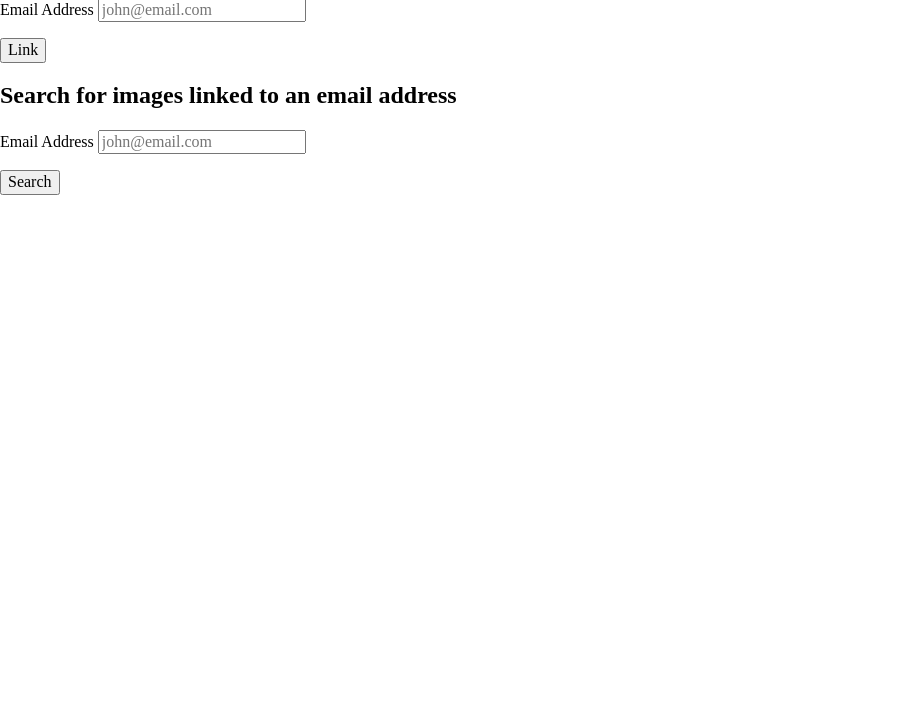
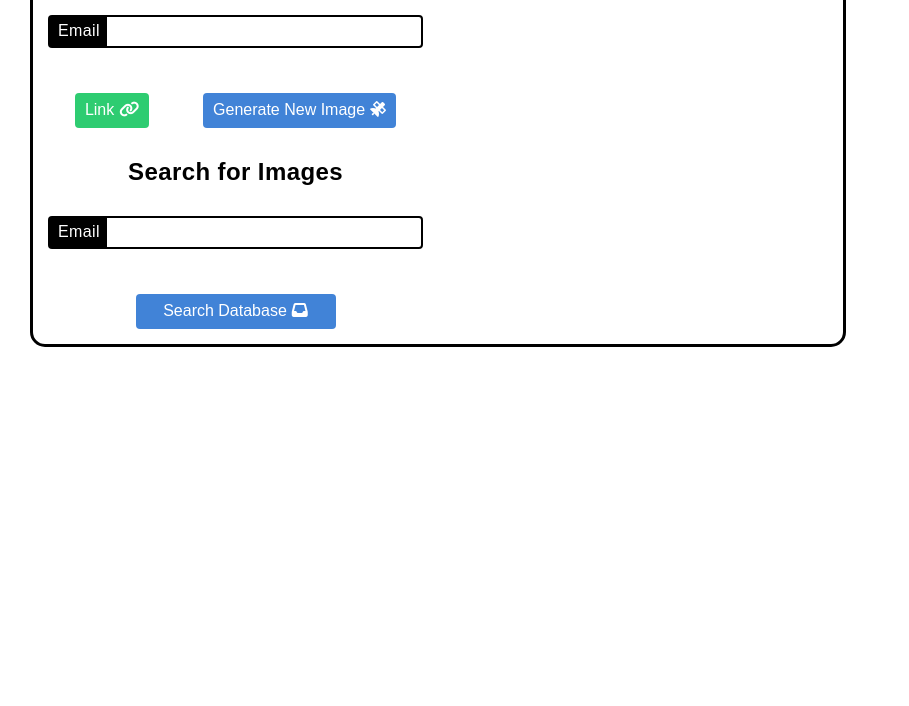
Before and after one commit to Theodore-ui/Javascript_Array_Reflection, a plain HTML site: page index.html in a window 1280 px wide. Shown: the part 94-800 px from the top of the page, without its empty margins (0-909 px from the left). Drawn offline with Linux system fonts and the light colour scheme; no server answers.

Commit message:
I have styled the image generator box

```diff
--- a/index.html
+++ b/index.html
@@ -9,24 +9,35 @@
         <title>JavaScript array reflection</title>
     </head>
     <body>
-        <div>
-            <div id="image_container"></div>
-            <button type="button" id="refresh_img">Generate New Image</button>
-            <h2>Link the image to an email address</h2>
-            <label for="email" id="email_label">Email Address</label>
-            <input type="text" id="email_input" placeholder="john@email.com">
-            <p id="input_msg"></p>
-            <button type="submit" id="email_submit">Link</button>
+        <div class="link_img">
+            <div id="image_container">
+
+            </div>
+            <div class="controls">
+                <h2 class="header_1">Link Image to Email</h2>
+                <div class="input_container">
+                    <label for="email" id="email_label">Email</label>
+                    <input type="text" id="email_input">
+                </div>
+                <p id="input_msg"></p>
+                <div class="img_buttons">
+                    <button type="submit" class="email_submit btn">Link<i class="fa-solid fa-link"></i></button>
+                    <button type="button" class="refresh_img btn">Generate New Image<i class="fa-solid fa-satellite"></i></button>
+                </div>
+                <h2>Search for Images</h2>
+                <div class="input_container">
+                    <label for="email" id="search_label">Email</label>
+                    <input type="text" id="search_input">
+                </div>
+                <p id="search_msg"></p>
+                <button type="submit" class="search_submit btn">Search Database<i class="fa-solid fa-inbox"></i></button>
+            </div>
         </div>
-        <div>
-            <h2>Search for images linked to an email address</h2>
-            <label for="email" id="search_label">Email Address</label>
-            <input type="text" id="search_input" placeholder="john@email.com">
-            <p id="search_msg"></p>
-            <button type="submit" id="search_submit">Search</button>
-            <div id="image_gallery"></div>
+        <div id="image_gallery">
+
         </div>
         <script src="js/jquery-3.6.3.min.js"></script>
         <script src="js/app.js"></script>
+        <script src="https://kit.fontawesome.com/1e403b2a33.js" crossorigin="anonymous"></script>
     </body>
 </html>
--- a/js/app.js
+++ b/js/app.js
@@ -1,23 +1,28 @@
 // random image display
 const card = document.querySelector('#image_container');
-const imgBtn = document.querySelector('#refresh_img');
+const imgBtn = document.querySelector('.refresh_img');
+const url = 'https://picsum.photos/405';
 
 //email validation
 const email = document.querySelector('#email_input');
 const emailMsg = document.querySelector("#input_msg");
-const emailBtn = document.querySelector("#email_submit");
+const emailBtn = document.querySelector(".email_submit");
 const emailRegex = /^[_\.0-9a-zA-Z-]+@([0-9a-zA-Z][0-9a-zA-Z-]+\.)+[a-zA-Z]{2,6}$/;
 const emailNullMsg = "Please enter your email";
 const emailFormatMsg = "Please enter a valid email";
 const emailSuccessMsg = "Success! your email has been linked to the image";
 const repeatImgMsg = "Image is aleardy Linked to email Address";
+
+// Placeholder element shown while an image is loading:
+const linkedIcon = `<i class="fa-solid fa-link"></i>`;
+
 //email and image shorage
-let db = []
+let db = [];
 
 //Image search
 const search = document.querySelector('#search_input');
 const searchMsg = document.querySelector("#search_msg");
-const searchBtn = document.querySelector("#search_submit");
+const searchBtn = document.querySelector(".search_submit");
 const imageGallery = document.querySelector('#image_gallery');
 const searchNotFoundMsg = "Email address not recognised";
 
@@ -30,15 +35,14 @@ function fetchData(url) {
 }
 
 Promise.all([
-    fetchData('https://picsum.photos/200')
+    fetchData(url)
 ])
+
 .then(data => {
     let randomImage = data[0].url;
 
     generateImage(randomImage);
 })
-
-//helper Functions
 
 function checkStatus(response) {
     if(response.ok){
@@ -58,7 +62,7 @@ function generateImage(data) {
 
 function changeImage() {
     const img = card.querySelector('img');
-    fetchData('https://picsum.photos/200')
+    fetchData(url)
         .then(data => {
             img.src = data.url;
             img.alt = 'Random Image';
@@ -80,6 +84,7 @@ function validateEmail() {
         html = emailSuccessMsg;
     }
     emailMsg.textContent = html;
+
 }
 
 function checkImageRepeats(emailIn, image) {
@@ -117,6 +122,12 @@ function pushToDB(emailIn, image) {
     if (!emailExists) {
         db.push({email: email.value, images: [image]});
     }
+    emailBtn.style.display = 'none';
+    setTimeout( function() {
+        changeImage()
+        emailMsg.textContent = '';
+        emailBtn.style.display = 'block';
+    },2000);
 }
 
 
--- /dev/null
+++ b/scss/_mixins.scss
@@ -0,0 +1,7 @@
+@mixin btn {
+    padding: 5px 10px;
+    border: none;
+    cursor: pointer;
+    border-radius: 4px;
+    height: 35px;
+}
--- /dev/null
+++ b/scss/_variables.scss
@@ -0,0 +1,5 @@
+//colours
+$neonGreen  : #2ecc71;
+$futureBlue : #4183d7;
+$darkGreen	: #25a25a;
+$darkblue	: #2a6ec6;
--- a/scss/main.scss
+++ b/scss/main.scss
@@ -0,0 +1,104 @@
+//Imports
+
+//mixins
+@import 'mixins';
+
+//variables
+@import 'variables.scss';
+
+body {
+    display: flex;
+    flex-direction: column;
+    align-items: center;
+    font-family: Poppins,sans-serif;
+    font-size: 1rem;
+    letter-spacing: .4px;
+    line-height: 1.42857143;
+}
+
+.btn {
+    @include btn;
+    color: white;
+    i {
+        margin-left: 5px;
+        color: white;
+    }
+}
+
+.input_container {
+    width: 100%;
+    display: flex;
+    flex-direction: row;
+    justify-content: center;
+}
+
+.link_img {
+    margin: 30px auto auto 30px;
+    display: flex;
+    flex-direction: row;
+    border: 3px solid black;
+    border-radius: 15px;
+    width: 810px;
+    height: 405px;
+
+}
+#image_container img {
+    border-radius: 15px 0 0 15px;
+}
+
+.controls {
+    padding: 15px;
+    width: 375px;
+    height: 375px;
+    display: flex;
+    flex-direction: column;
+    align-items: center;
+    justify-content: space-between;
+
+}
+
+.header_1 {
+    margin-top: 0;
+}
+label {
+    padding: 5px 10px;
+    background-color: black;
+    border-radius: 4px 0 0 4px;
+    color: white;
+}
+input {
+    width: 100%;
+    border: 2px solid black;
+    border-radius: 0 4px 4px 0;
+    margin-left: -5px;
+}
+
+.img_buttons {
+    width: 100%;
+    display: flex;
+    flex-direction: row;
+    justify-content: space-around;
+
+}
+
+.email_submit {
+    background-color: $neonGreen;
+    &:hover {
+        background-color: $darkGreen;
+    }
+}
+
+.refresh_img {
+    background-color: $futureBlue;
+    &:hover {
+        background-color: $darkblue;
+    }
+}
+
+.search_submit {
+    background-color: $futureBlue;
+    width: 200px;
+    &:hover {
+        background-color: $darkblue;
+    }
+}
```
Also changed, not shown: css/main.css.
